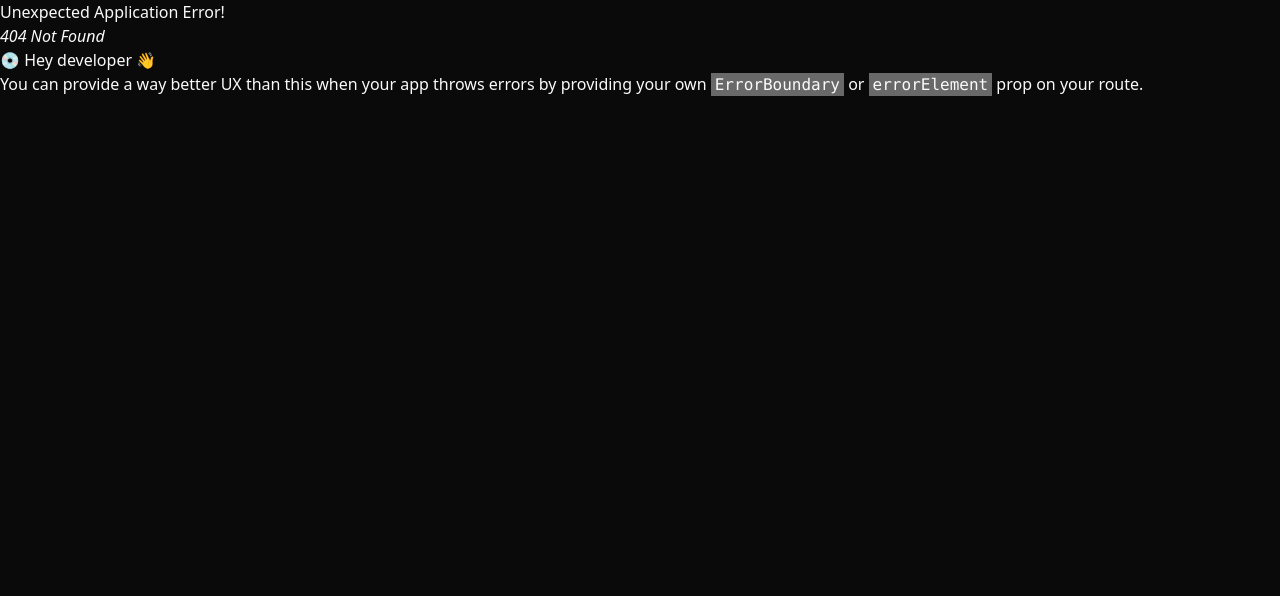
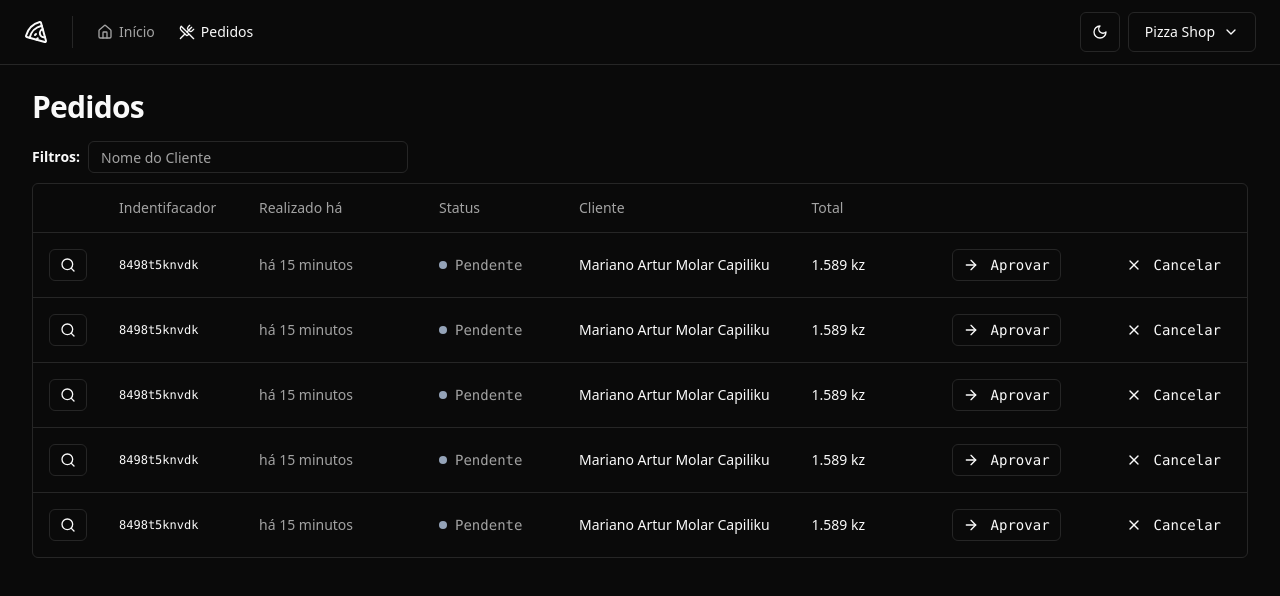
Before and after one commit to Mariano1994/pizzahshop-dashboard, a React (Vite) app: page /orders in a window 1280 px wide. Before the commit this address had no page. Shown: the top 596 px of the page. Built offline with nearby package versions, Linux system fonts and the light colour scheme.

Commit message:
Created orders page, and table orders components

```diff
--- a/src/components/ui/button.tsx
+++ b/src/components/ui/button.tsx
@@ -21,6 +21,7 @@
       },
       size: {
         default: "h-10 px-4 py-2",
+        xs:"h-8 px-2.5 ",
         sm: "h-9 rounded-md px-3",
         lg: "h-11 rounded-md px-8",
         icon: "h-10 w-10",
--- /dev/null
+++ b/src/components/ui/table.tsx
@@ -0,0 +1,117 @@
+import * as React from "react"
+
+import { cn } from "@/lib/utils"
+
+const Table = React.forwardRef<
+  HTMLTableElement,
+  React.HTMLAttributes<HTMLTableElement>
+>(({ className, ...props }, ref) => (
+  <div className="relative w-full overflow-auto">
+    <table
+      ref={ref}
+      className={cn("w-full caption-bottom text-sm", className)}
+      {...props}
+    />
+  </div>
+))
+Table.displayName = "Table"
+
+const TableHeader = React.forwardRef<
+  HTMLTableSectionElement,
+  React.HTMLAttributes<HTMLTableSectionElement>
+>(({ className, ...props }, ref) => (
+  <thead ref={ref} className={cn("[&_tr]:border-b", className)} {...props} />
+))
+TableHeader.displayName = "TableHeader"
+
+const TableBody = React.forwardRef<
+  HTMLTableSectionElement,
+  React.HTMLAttributes<HTMLTableSectionElement>
+>(({ className, ...props }, ref) => (
+  <tbody
+    ref={ref}
+    className={cn("[&_tr:last-child]:border-0", className)}
+    {...props}
+  />
+))
+TableBody.displayName = "TableBody"
+
+const TableFooter = React.forwardRef<
+  HTMLTableSectionElement,
+  React.HTMLAttributes<HTMLTableSectionElement>
+>(({ className, ...props }, ref) => (
+  <tfoot
+    ref={ref}
+    className={cn(
+      "border-t bg-muted/50 font-medium [&>tr]:last:border-b-0",
+      className
+    )}
+    {...props}
+  />
+))
+TableFooter.displayName = "TableFooter"
+
+const TableRow = React.forwardRef<
+  HTMLTableRowElement,
+  React.HTMLAttributes<HTMLTableRowElement>
+>(({ className, ...props }, ref) => (
+  <tr
+    ref={ref}
+    className={cn(
+      "border-b transition-colors hover:bg-muted/50 data-[state=selected]:bg-muted",
+      className
+    )}
+    {...props}
+  />
+))
+TableRow.displayName = "TableRow"
+
+const TableHead = React.forwardRef<
+  HTMLTableCellElement,
+  React.ThHTMLAttributes<HTMLTableCellElement>
+>(({ className, ...props }, ref) => (
+  <th
+    ref={ref}
+    className={cn(
+      "h-12 px-4 text-left align-middle font-medium text-muted-foreground [&:has([role=checkbox])]:pr-0",
+      className
+    )}
+    {...props}
+  />
+))
+TableHead.displayName = "TableHead"
+
+const TableCell = React.forwardRef<
+  HTMLTableCellElement,
+  React.TdHTMLAttributes<HTMLTableCellElement>
+>(({ className, ...props }, ref) => (
+  <td
+    ref={ref}
+    className={cn("p-4 align-middle [&:has([role=checkbox])]:pr-0", className)}
+    {...props}
+  />
+))
+TableCell.displayName = "TableCell"
+
+const TableCaption = React.forwardRef<
+  HTMLTableCaptionElement,
+  React.HTMLAttributes<HTMLTableCaptionElement>
+>(({ className, ...props }, ref) => (
+  <caption
+    ref={ref}
+    className={cn("mt-4 text-sm text-muted-foreground", className)}
+    {...props}
+  />
+))
+TableCaption.displayName = "TableCaption"
+
+export {
+  Table,
+  TableHeader,
+  TableBody,
+  TableFooter,
+  TableHead,
+  TableRow,
+  TableCell,
+  TableCaption,
+}
--- /dev/null
+++ b/src/pages/app/orders/Orders.tsx
@@ -0,0 +1,77 @@
+import { Helmet } from "react-helmet-async"
+import { Input } from "../../../components/ui/input"
+import { Table, TableBody, TableCell, TableHead, TableHeader, TableRow } from "../../../components/ui/table"
+import { Button } from "../../../components/ui/button"
+import { ArrowRight, Search, X } from "lucide-react"
+
+const Orders = () => {
+  return (
+   <>
+    <Helmet title="Pedidos"/>
+    <div className=" flex flex-col gap-4">
+       <h1 className="text-3xl font-bold tracking-tight">Pedidos</h1>
+    </div>
+    <div className=" space-y-2.5 mt-4">
+        <form className="flex items-center gap-2">
+          <span  className="text-sm font-semibold">Filtros:</span>
+          <Input className="h-8 w-[320px]" placeholder="Nome do Cliente"/>
+        </form>
+
+        <div className="border rounded-md">
+          <Table>
+            <TableHeader>
+              <TableRow>
+                <TableHead className="w-[64px]"></TableHead>
+                <TableHead className="w-[140px]">Indentifacador</TableHead>
+                <TableHead className="w-[180px]">Realizado há</TableHead>
+                <TableHead className="w-[140px]">Status</TableHead>
+                <TableHead>Cliente</TableHead>
+                <TableHead className="w-[140px]">Total</TableHead>
+                <TableHead className="w-[164px]"></TableHead>
+                <TableHead className="w-[132px]"></TableHead>
+              </TableRow>
+            </TableHeader>
+            <TableBody>
+             {Array.from({length: 5}).map((_, i)=> {
+              return (
+                <TableRow key={i}>
+                <TableCell>
+                  <Button variant='outline' size="xs">
+                    <Search className="h-3 w-3"/>
+                    <span className="sr-only">Detalhes do pedido</span>
+                  </Button>
+                </TableCell>
+                <TableCell className="font-mono text-xs font-medium"> 8498t5knvdk</TableCell>
+                <TableCell className="text-muted-foreground"> há 15 minutos</TableCell>
+                <TableCell className="font-mono">
+                  <div className="flex items-center gap-2">
+                    <span className="h-2 w-2 rounded-full bg-slate-400"/>
+                    <span className="font-medium text-muted-foreground">Pendente</span>
+                  </div>
+                </TableCell>
+                <TableCell className="font-medium"> Mariano Artur Molar Capiliku</TableCell>
+                <TableCell className="font-medium"> 1.589 kz</TableCell>
+                <TableCell className="font-mono">
+                <Button variant='outline' size='xs'>
+                    <ArrowRight className="h-3 w-3 mr-1"/>
+                    Aprovar
+                  </Button>
+                </TableCell>
+                <TableCell className="font-mono">
+                  <Button variant='ghost' size='xs'>
+                    <X className="h-3 w-3 mr-1"/>
+                    Cancelar
+                  </Button>
+                </TableCell>
+              </TableRow>
+              )
+             })}
+            </TableBody>
+          </Table>
+        </div>
+    </div>
+
+   </>
+  )
+}
+export default Orders
--- a/src/routes.tsx
+++ b/src/routes.tsx
@@ -4,6 +4,7 @@
 import AppLayout from "./pages/_layout/app";
 import AuthLayout from "./pages/_layout/auth";
 import SignUp from "./pages/auth/Sign-up";
+import Orders from "./pages/app/orders/Orders";
 
 export const routes = createBrowserRouter([
   {
@@ -12,6 +13,10 @@
   children: [{
     path:'/',
     element: <Dashboard/>
+  },
+  {
+    path:'/orders',
+    element: <Orders/>
   }]
 },
 {
```
